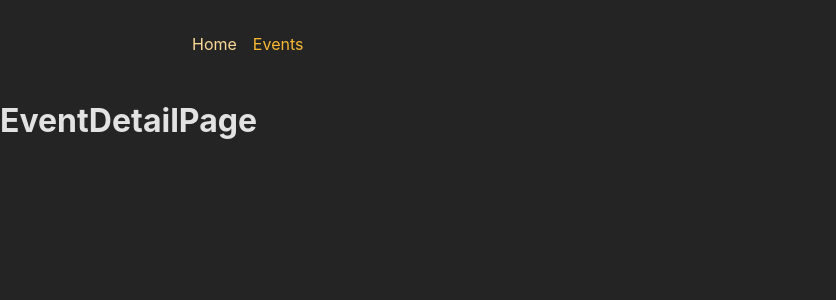
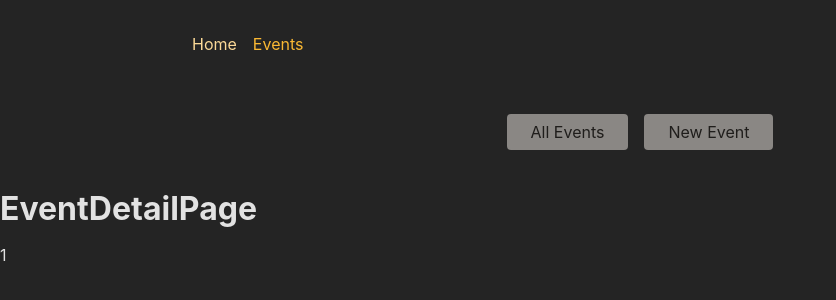
Before and after one commit to amolbudkhe/react-routing, a React (Create React App) app in the folder frontend/: page /events/1 in a window 1280 px wide. Shown: the top 300 px of the page, without its empty margins (0-836 px from the left). Built offline with nearby package versions, Linux system fonts and the light colour scheme.

Commit message:
added events layout

```diff
--- a/frontend/src/App.js
+++ b/frontend/src/App.js
@@ -27,18 +27,25 @@ import EventsPage from "./pages/EventsPage";
 import EventDetailPage from "./pages/EventDetailPage";
 import NewEventPage from "./pages/NewEventPage";
 import EditEventPage from "./pages/EditEventPage";
-import RootRoute from "./pages/RootRoute";
+import RootLayout from "./pages/RootLayout";
+import EventLayout from "./pages/EventLayout";
 
 const router = createBrowserRouter([
   {
     path: "/",
-    element: <RootRoute />,
+    element: <RootLayout />,
     children: [
       { index: true, element: <HomePage /> },
-      { path: "events", element: <EventsPage /> },
-      { path: "events/:eventId", element: <EventDetailPage /> },
-      { path: "events/new", element: <NewEventPage /> },
-      { path: "events/:eventId/edit", element: <EditEventPage /> },
+      {
+        path: "events",
+        element: <EventLayout />,
+        children: [
+          { index: true, element: <EventsPage /> },
+          { path: ":eventId", element: <EventDetailPage /> },
+          { path: "new", element: <NewEventPage /> },
+          { path: ":eventId/edit", element: <EditEventPage /> },
+        ],
+      },
     ],
   },
 ]);
--- a/frontend/src/pages/EventDetailPage.js
+++ b/frontend/src/pages/EventDetailPage.js
@@ -1,5 +1,14 @@
+import { useParams } from "react-router-dom";
+
 function EventDetailPage() {
-  return <h1>EventDetailPage</h1>;
+  const params = useParams();
+
+  return (
+    <>
+      <h1>EventDetailPage</h1>
+      <p>{params.eventId}</p>
+    </>
+  );
 }
 
 export default EventDetailPage;
--- /dev/null
+++ b/frontend/src/pages/EventLayout.js
@@ -0,0 +1,13 @@
+import { Outlet } from "react-router-dom";
+import EventsNavigation from "../components/EventsNavigation";
+
+function EventLayout() {
+  return (
+    <>
+      <EventsNavigation />
+      <Outlet />
+    </>
+  );
+}
+
+export default EventLayout;
--- a/frontend/src/pages/RootRoute.js
+++ b/frontend/src/pages/RootLayout.js
@@ -1,7 +1,7 @@
 import { Outlet } from "react-router-dom";
 import MainNavigation from "../components/MainNavigation";
 
-function RootRoute() {
+function RootLayout() {
   return (
     <>
       <MainNavigation />
@@ -12,4 +12,4 @@ function RootRoute() {
   );
 }
 
-export default RootRoute;
+export default RootLayout;
```
